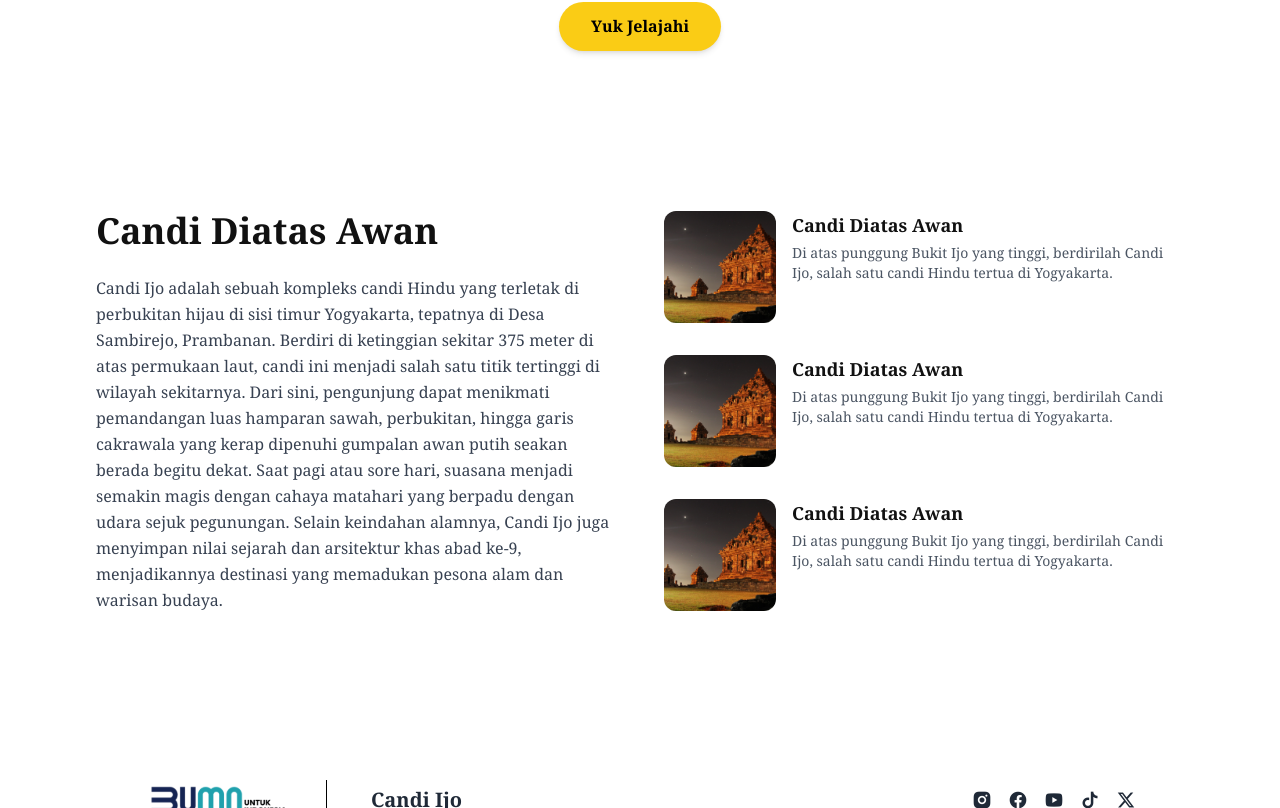
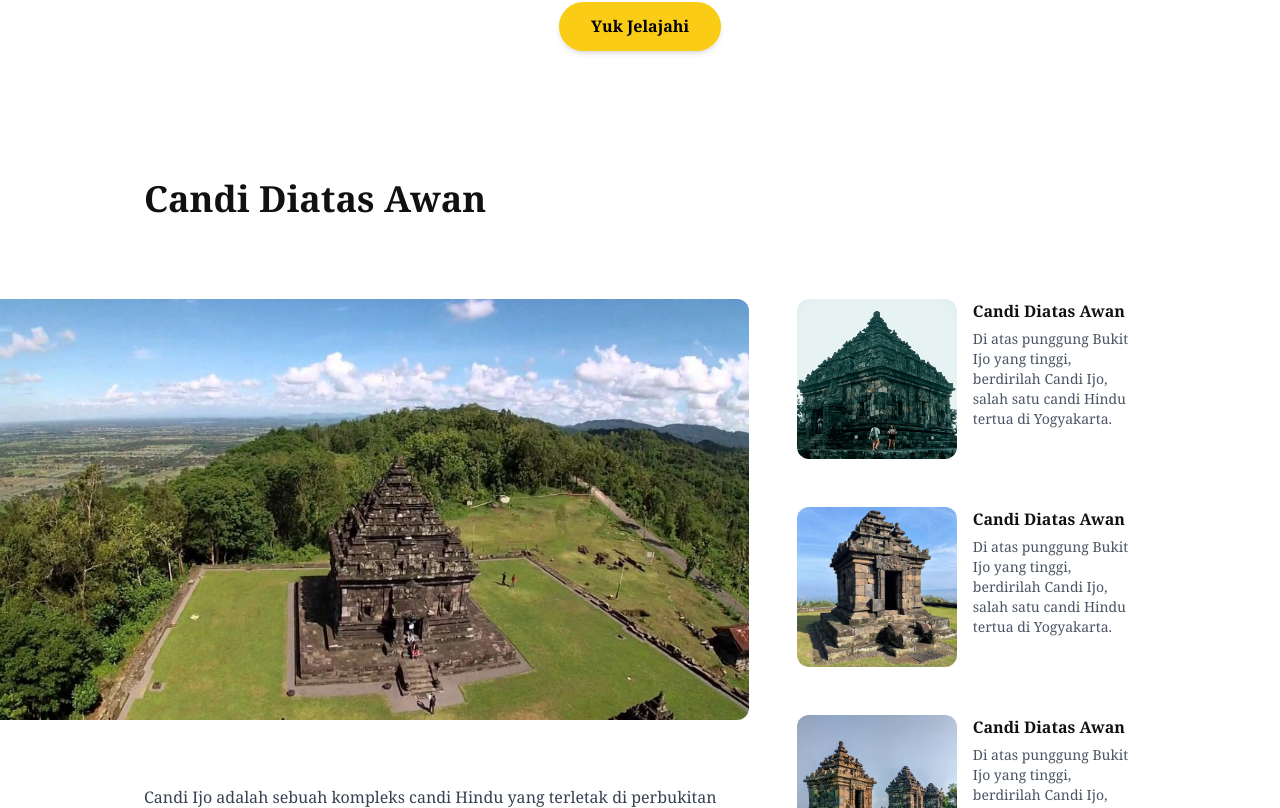
Before and after one commit to yodi-dev/candi-ijo, a Nuxt app: page / in a window 1280 px wide. Shown: the part 3512-4320 px from the top of the page. Built offline with nearby package versions, Linux system fonts and the light colour scheme.

Commit message:
section candi di atas awan

```diff
--- a/app/pages/index.vue
+++ b/app/pages/index.vue
@@ -156,11 +156,13 @@ const heroBg = 'images/hero-candi-ijo.webp'
         </div>
     </section>
 
-    <section class="max-w-7xl mx-auto px-6 md:px-12 lg:px-24 py-20 grid grid-cols-1 md:grid-cols-2 gap-12 items-start">
+    <h2 class="text-3xl md:text-4xl font-semibold ms-36 mt-12">Candi Diatas Awan</h2>
+    <section class="max-w-7xl mx-auto py-20 grid grid-cols-1 md:grid-cols-5 gap-12 items-start">
         <!-- Left Content -->
-        <div>
-            <h2 class="text-3xl md:text-4xl font-semibold mb-6">Candi Diatas Awan</h2>
-            <p class="text-gray-700 leading-relaxed">
+        <div class="col-span-3">
+            <!-- Image -->
+            <img src="/images/candi-ijo-2.webp" alt="Candi Ijo Menyapa" class="w-full rounded-r-xl object-cover" />
+            <p class="text-gray-700 leading-relaxed mt-16 ms-36">
                 Candi Ijo adalah sebuah kompleks candi Hindu yang terletak di perbukitan hijau di sisi timur Yogyakarta,
                 tepatnya di Desa Sambirejo, Prambanan. Berdiri di ketinggian sekitar 375 meter di atas permukaan laut,
                 candi ini menjadi salah satu titik tertinggi di wilayah sekitarnya. Dari sini, pengunjung dapat
@@ -176,12 +178,14 @@ const heroBg = 'images/hero-candi-ijo.webp'
         </div>
 
         <!-- Right Content -->
-        <div class="space-y-8">
+        <div class="space-y-12 col-span-2 pe-36">
             <!-- Card 1 -->
             <div class="flex items-start gap-4">
-                <img src="/images/candi-ijo-1.webp" alt="Candi Ijo" class="w-28 h-28 rounded-xl object-cover shrink-0">
+                <img src="/images/candi-di-atas.webp" alt="Candi Ijo"
+                    class="w-40 h-40 rounded-xl object-cover shrink-0">
                 <div>
-                    <h3 class="font-semibold text-lg mb-1">Candi Diatas Awan</h3>
+                    <h3 class="font-semibold text-md mb-1">Candi Diatas Awan</h3>
+
                     <p class="text-sm text-gray-600">
                         Di atas punggung Bukit Ijo yang tinggi, berdirilah Candi Ijo, salah satu candi Hindu tertua di
                         Yogyakarta.
@@ -191,9 +195,9 @@ const heroBg = 'images/hero-candi-ijo.webp'
 
             <!-- Card 2 -->
             <div class="flex items-start gap-4">
-                <img src="/images/candi-ijo-1.webp" alt="Candi Ijo" class="w-28 h-28 rounded-xl object-cover shrink-0">
+                <img src="/images/candi-ijo-3.webp" alt="Candi Ijo" class="w-40 h-40 rounded-xl object-cover shrink-0">
                 <div>
-                    <h3 class="font-semibold text-lg mb-1">Candi Diatas Awan</h3>
+                    <h3 class="font-semibold text-md mb-1">Candi Diatas Awan</h3>
                     <p class="text-sm text-gray-600">
                         Di atas punggung Bukit Ijo yang tinggi, berdirilah Candi Ijo, salah satu candi Hindu tertua di
                         Yogyakarta.
@@ -203,9 +207,10 @@ const heroBg = 'images/hero-candi-ijo.webp'
 
             <!-- Card 3 -->
             <div class="flex items-start gap-4">
-                <img src="/images/candi-ijo-1.webp" alt="Candi Ijo" class="w-28 h-28 rounded-xl object-cover shrink-0">
+                <img src="/images/hero-candi-ijo.webp" alt="Candi Ijo"
+                    class="w-40 h-40 rounded-xl object-cover shrink-0">
                 <div>
-                    <h3 class="font-semibold text-lg mb-1">Candi Diatas Awan</h3>
+                    <h3 class="font-semibold text-md mb-1">Candi Diatas Awan</h3>
                     <p class="text-sm text-gray-600">
                         Di atas punggung Bukit Ijo yang tinggi, berdirilah Candi Ijo, salah satu candi Hindu tertua di
                         Yogyakarta.
```
Also changed, not shown: public/images/candi-di-atas.webp (added).
